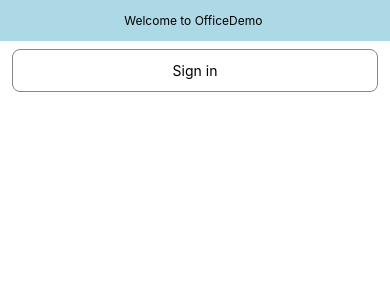
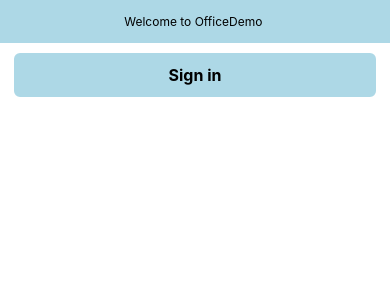
Before and after one commit to RealDyllon/OfficeDemo, a React Native app: screen / in a window 390 px wide. Shown: the top 300 px of the page. Built offline with nearby package versions, Linux system fonts and the light colour scheme.

Commit message:
Sign in page + styling

```diff
--- /dev/null
+++ b/src/components/Button.tsx
@@ -0,0 +1,53 @@
+import {
+  StyleSheet,
+  TextStyle,
+  TouchableOpacity,
+  TouchableOpacityProps,
+} from 'react-native';
+import React from 'react';
+import {BodyText} from './Text';
+
+interface ButtonProps extends TouchableOpacityProps {
+  children?: React.ReactNode;
+  label?: string;
+  labelStyle: TextStyle;
+}
+
+export const ButtonOutlined: React.FC<ButtonProps> = ({
+  children,
+  label,
+  ...props
+}) => {
+  return (
+    <TouchableOpacity
+      {...props}
+      activeOpacity={0.75}
+      style={[styles.buttonOutlined, props.style]}>
+      {label ? (
+        <BodyText style={[styles.buttonOutlinedlabel, props.labelStyle]}>
+          {label}
+        </BodyText>
+      ) : (
+        children
+      )}
+    </TouchableOpacity>
+  );
+};
+
+const styles = StyleSheet.create({
+  buttonOutlined: {
+    alignItems: 'center',
+    justifyContent: 'center',
+    margin: 8,
+    marginHorizontal: 12,
+    padding: 12,
+    borderWidth: 2,
+    borderRadius: 8,
+    borderColor: '#ffffff',
+    backgroundColor: 'lightblue',
+  },
+  buttonOutlinedlabel: {
+    // fontWeight: 'bold',
+    fontSize: 16
+  },
+});
--- a/src/screens/SignInScreen.tsx
+++ b/src/screens/SignInScreen.tsx
@@ -1,38 +1,30 @@
-import Screen from "../components/Screen";
-import { StyleSheet, Text, TouchableOpacity, View } from "react-native";
-import React from "react";
-import { APP_NAME } from "../constants/branding";
-import { BodyText } from "../components/Text";
+import Screen from '../components/Screen';
+import {StyleSheet, Text, TouchableOpacity, View} from 'react-native';
+import React from 'react';
+import {APP_NAME} from '../constants/branding';
+import {BodyText} from '../components/Text';
+import {ButtonOutlined} from '../components/Button';
 
 const SignInScreen = () => {
   return (
-    <Screen safeArea={{ edges: ["left", "right", "bottom"] }}>
+    <Screen safeArea={{edges: ['left', 'right', 'bottom']}}>
       <View style={styles.hero}>
         <BodyText>Welcome to {APP_NAME} </BodyText>
       </View>
-      <TouchableOpacity style={styles.SignInButton}>
-        <Text>Sign in</Text>
-      </TouchableOpacity>
+      <ButtonOutlined labelStyle={styles.SignInButtonlabel} label={'Sign in'} />
     </Screen>
   );
 };
 const styles = StyleSheet.create({
   hero: {
-    height: "55%",
-    backgroundColor: "lightblue",
-    alignItems: "center",
-    justifyContent: "center"
+    height: '55%',
+    backgroundColor: 'lightblue',
+    alignItems: 'center',
+    justifyContent: 'center',
   },
-  SignInButton: {
-    borderWidth: 1,
-    alignItems: "center",
-    justifyContent: "center",
-    margin: 8,
-    marginHorizontal: 12,
-    padding: 12,
-    borderRadius: 8,
-    borderColor: "#888"
-  }
+  SignInButtonlabel: {
+    fontWeight: 'bold',
+  },
 });
 
 export default SignInScreen;
```
